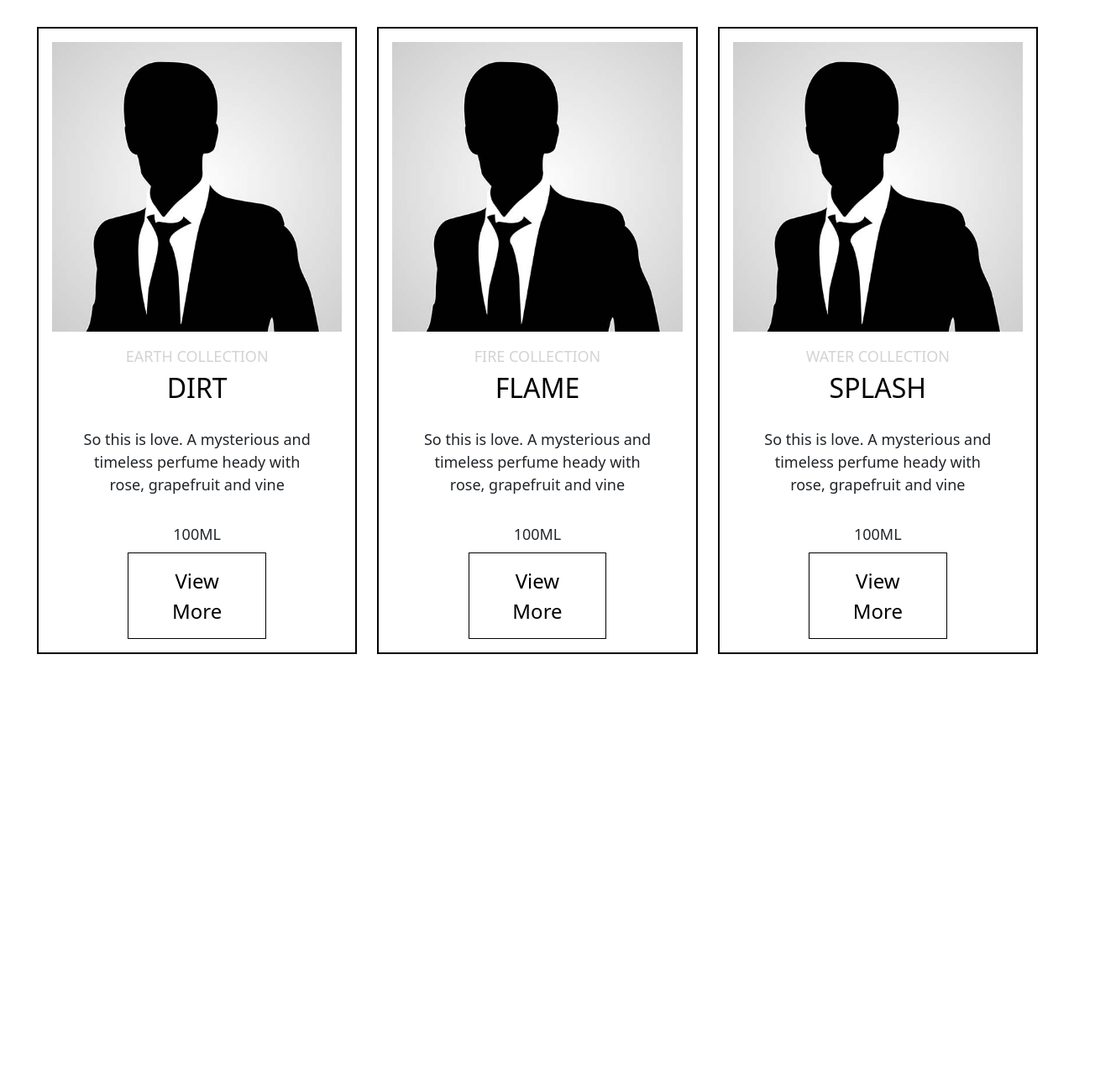
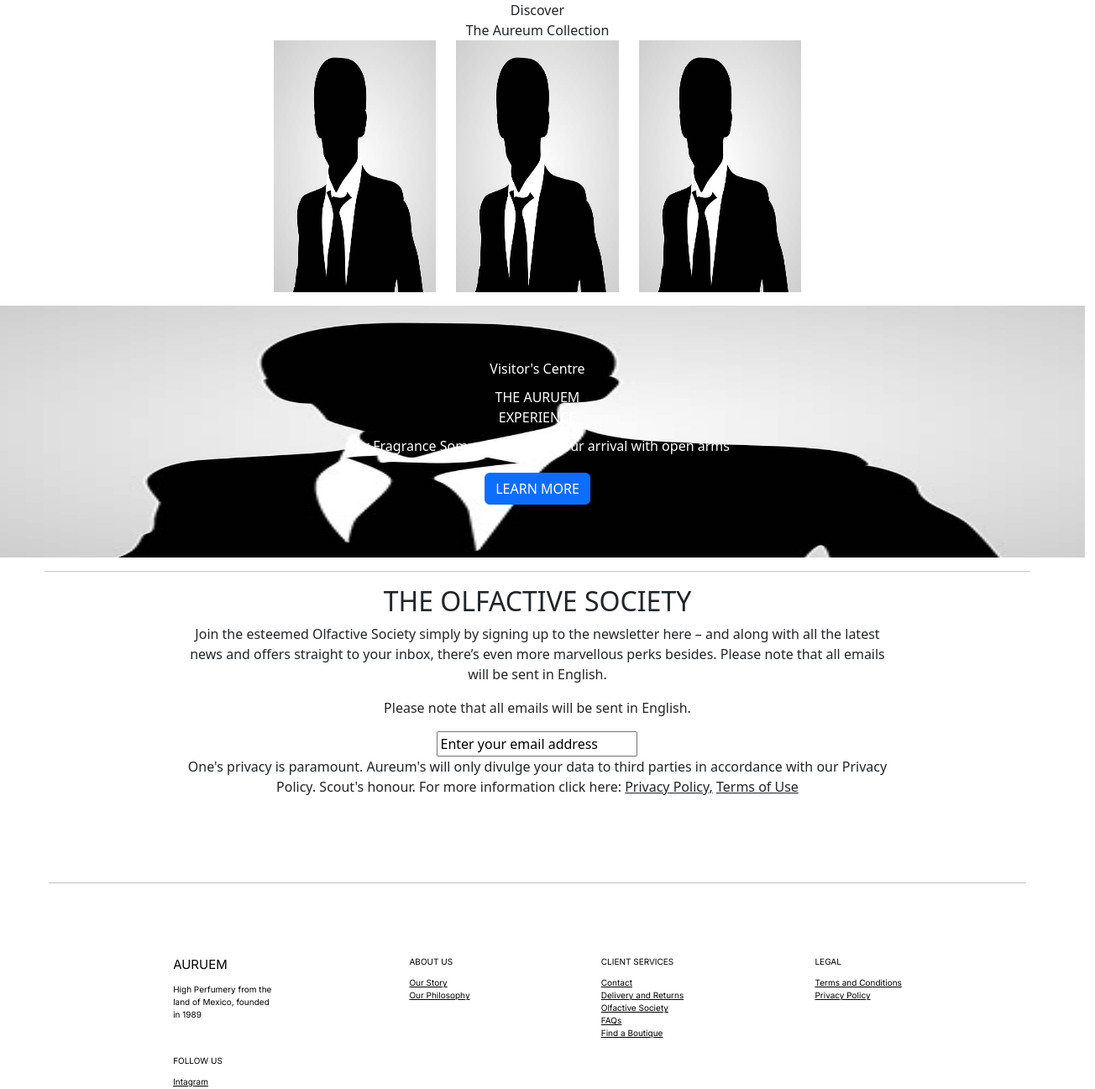
Before and after one commit to regyap/CS2024-Aureum, a React (Vite) app in the folder Auruem/: page / in a window 1280 px wide. Shown: the top 1297 px of the page at 84% size, 1304 px wide, since content can reach past the window. Before the commit the page ends 811 px from the top, so only its background shows below. Built offline with nearby package versions, Linux system fonts and the light colour scheme.

Commit message:
added mailing list

```diff
--- a/Auruem/src/App.css
+++ b/Auruem/src/App.css
@@ -1,7 +1,7 @@
 #root {
   /* max-width: 1280px; */
   margin: 0 auto;
-  padding: 2rem;
+  /* padding: 2rem; */
   /* text-align: center; */
   width: 100vw; /* Full width of the viewport */
 }
--- a/Auruem/src/App.jsx
+++ b/Auruem/src/App.jsx
@@ -1,7 +1,7 @@
 import { useState } from "react";
 import "./App.css";
 import { BrowserRouter, Route, Routes, Navigate } from "react-router-dom";
-import Page1 from "./pages/Page1";
+import Home from "./pages/Home";
 import Page2 from "./pages/Page2";
 import Carousel from "./components/Carousel/Carousel";
 import Footer from "./components/Footer/Footer";
@@ -11,15 +11,13 @@ function App() {
 
   return (
     <>
-      <Carousel />
-      {/* <BrowserRouter>
+      <BrowserRouter>
         <Routes>
-          <Route path="/" Component={WelcomePage}></Route>
-          <Route path="/Page1" Component={Page1}></Route>
+          <Route path="/" Component={Home}></Route>
           <Route path="/Page2" Component={Page2}></Route>
           <Route path="/Footer" Component={Footer}></Route>
         </Routes>
-      </BrowserRouter> */}
+      </BrowserRouter>
     </>
   );
 }
--- /dev/null
+++ b/Auruem/src/components/ImageOverlay/ImageOverlay.css
@@ -0,0 +1,17 @@
+.overlay-text {
+  position: absolute;
+  top: 50%;
+  left: 50%;
+  transform: translate(-50%, -50%);
+  text-align: center;
+}
+
+.overlay-text p,
+.overlay-text button {
+  margin: 10px; /* Adjust the margin as needed */
+}
+
+.img-fluid-stretch {
+  width: 100%; /* Image takes up the full width of the container */
+  height: 300px; /* Image takes up the full height of the container */
+}
--- /dev/null
+++ b/Auruem/src/components/ImageOverlay/ImageOverlay.jsx
@@ -0,0 +1,30 @@
+import React from "react";
+import { Container, Row, Col } from "react-bootstrap";
+import "./ImageOverlay.css";
+import dummy from "../../assets/dummy.jpg";
+
+const ImageOverlay = () => {
+  return (
+    <Container className="p-0 mb-3 mt-3" fluid>
+      <Row className="justify-content-center align-items-center">
+        <Col md={12} className="text-center">
+          <div className="position-relative">
+            <img className="img-fluid-stretch" src={dummy} alt="ItemPicture" />
+            <div className="overlay-text">
+              <p className="text-white">Visitor's Centre</p>
+              <p className="text-white">
+                THE AURUEM <br></br> EXPERIENCE
+              </p>
+              <p className="text-white">
+                Our Fragrance Sommeliers await your arrival with open arms
+              </p>
+              <button className="btn btn-primary">LEARN MORE</button>
+            </div>
+          </div>
+        </Col>
+      </Row>
+    </Container>
+  );
+};
+
+export default ImageOverlay;
--- /dev/null
+++ b/Auruem/src/components/MailingList/Mailing.css
@@ -0,0 +1,11 @@
+.newsletter-container {
+  text-align: center;
+  display: flex;
+  flex-direction: column;
+  align-items: center;
+  /* width: 60%; */
+}
+
+p > a {
+  color: inherit; /* Set the color to inherit from its parent */
+}
--- /dev/null
+++ b/Auruem/src/components/MailingList/Mailing.jsx
@@ -0,0 +1,47 @@
+import { useState } from "react";
+import { Container, Row, Col } from "react-bootstrap";
+import "./Mailing.css";
+
+function Mailing() {
+  return (
+    <Container>
+      <Row className="justify-content-center align-items-center">
+        <Col xs={12} md={8} className="text-center">
+          <h2>THE OLFACTIVE SOCIETY</h2>
+        </Col>
+      </Row>
+      <Row className="justify-content-center align-items-center">
+        <Col xs={12} md={8} className="text-center">
+          <p>
+            Join the esteemed Olfactive Society simply by signing up to the
+            newsletter here – and along with all the latest news and offers
+            straight to your inbox, there’s even more marvellous perks besides.
+            Please note that all emails will be sent in English.
+          </p>
+        </Col>
+      </Row>
+      <Row className="justify-content-center align-items-center">
+        <Col xs={12} md={8} className="text-center">
+          <p>Please note that all emails will be sent in English.</p>
+        </Col>
+      </Row>
+      <Row className="justify-content-center align-items-center">
+        <Col xs={12} md={8} className="text-center">
+          <input type="text" name="" id="" value="Enter your email address" />
+        </Col>
+      </Row>
+      <Row className="justify-content-center align-items-center">
+        <Col xs={12} md={8} className="text-center">
+          <p>
+            One's privacy is paramount. Aureum's will only divulge your data to
+            third parties in accordance with our Privacy Policy. Scout's honour.
+            For more information click here: <a href="#">Privacy Policy,</a>{" "}
+            <a href="#">Terms of Use</a>
+          </p>
+        </Col>
+      </Row>
+    </Container>
+  );
+}
+
+export default Mailing;
--- /dev/null
+++ b/Auruem/src/pages/Home.css
@@ -0,0 +1,4 @@
+.container-fluid {
+  padding: 0;
+  padding-right: 0;
+}
--- /dev/null
+++ b/Auruem/src/pages/Home.jsx
@@ -0,0 +1,48 @@
+import { useState } from "react";
+import Footer from "../components/Footer/Footer";
+import Mailing from "../components/MailingList/Mailing";
+import ImageOverlay from "../components/ImageOverlay/ImageOverlay";
+import { Container, Row, Col } from "react-bootstrap";
+import "./Home.css";
+import dummy from "../assets/dummy.jpg";
+
+function Home() {
+  return (
+    <Container className="p-0" fluid>
+      <Row className="justify-content-center align-items-center">
+        <Col md={12} className="text-center">
+          <span>Discover</span>
+        </Col>
+      </Row>
+      <Row className="justify-content-center align-items-center">
+        <Col md={12} className="text-center">
+          <span>The Aureum Collection</span>
+        </Col>
+      </Row>
+      <Row className="justify-content-center align-items-center">
+        <Col md={2}>
+          <img className="img-fluid-stretch" src={dummy} alt="ItemPicture" />
+        </Col>
+        <Col md={2}>
+          <img className="img-fluid-stretch" src={dummy} alt="ItemPicture" />
+        </Col>
+        <Col md={2}>
+          <img className="img-fluid-stretch" src={dummy} alt="ItemPicture" />
+        </Col>
+      </Row>
+      <Row>
+        <ImageOverlay />
+      </Row>
+      <Row className="justify-content-center align-items-center">
+        <hr style={{ width: "90%" }}></hr>
+
+        <Mailing />
+      </Row>
+      <Row>
+        <Footer />
+      </Row>
+    </Container>
+  );
+}
+
+export default Home;
--- a/Auruem/src/pages/Page1.jsx
+++ /dev/null
@@ -1,14 +0,0 @@
-import { useState } from "react";
-import CarouselItem from "../components/Carousel/CarouselItem";
-import Carousel from "react-bootstrap/Carousel";
-// import dummy from "./assets"
-
-function Page1() {
-  return (
-    <>
-      <CarouselItem></CarouselItem>
-    </>
-  );
-}
-
-export default Page1;
```
